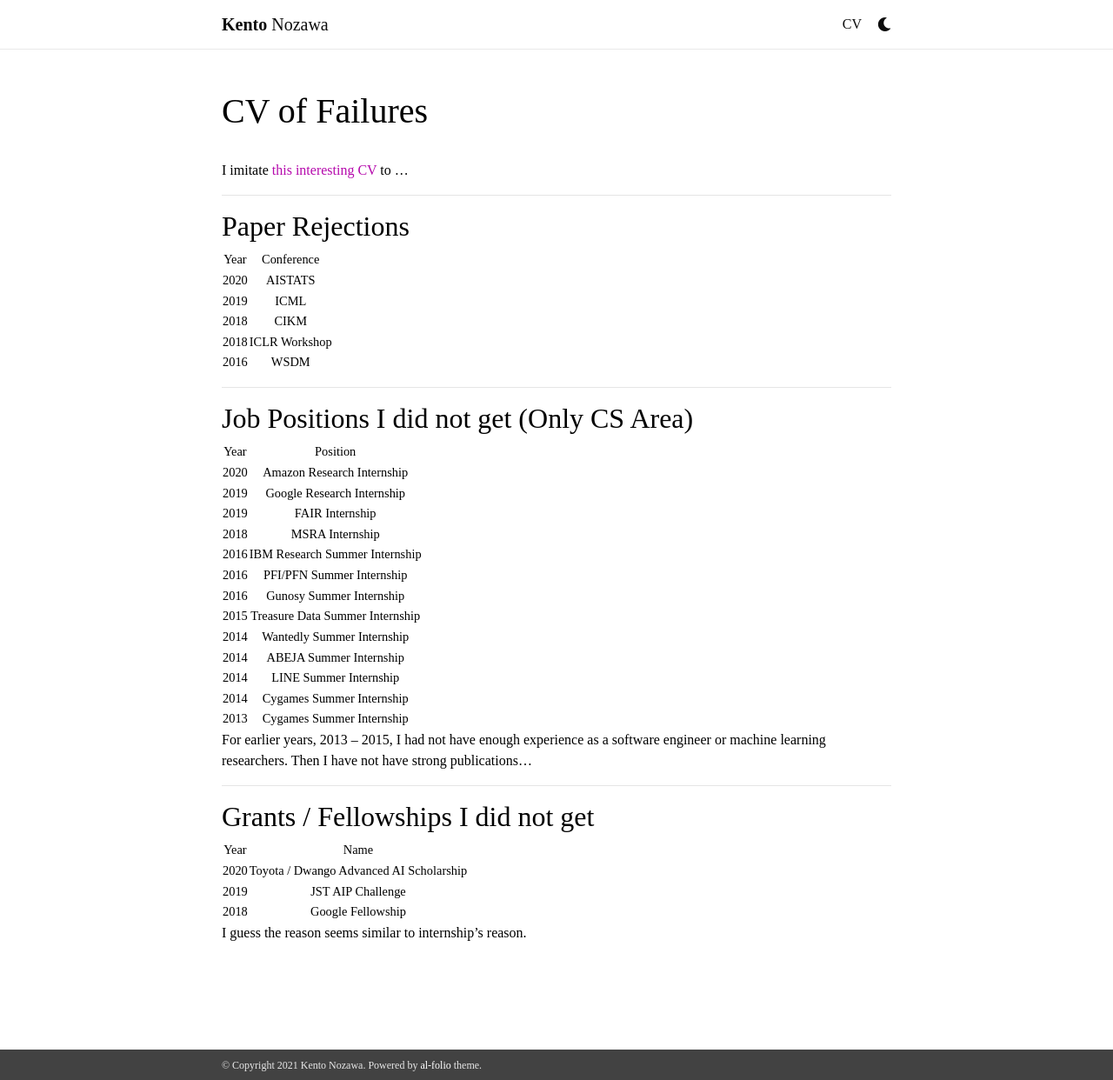
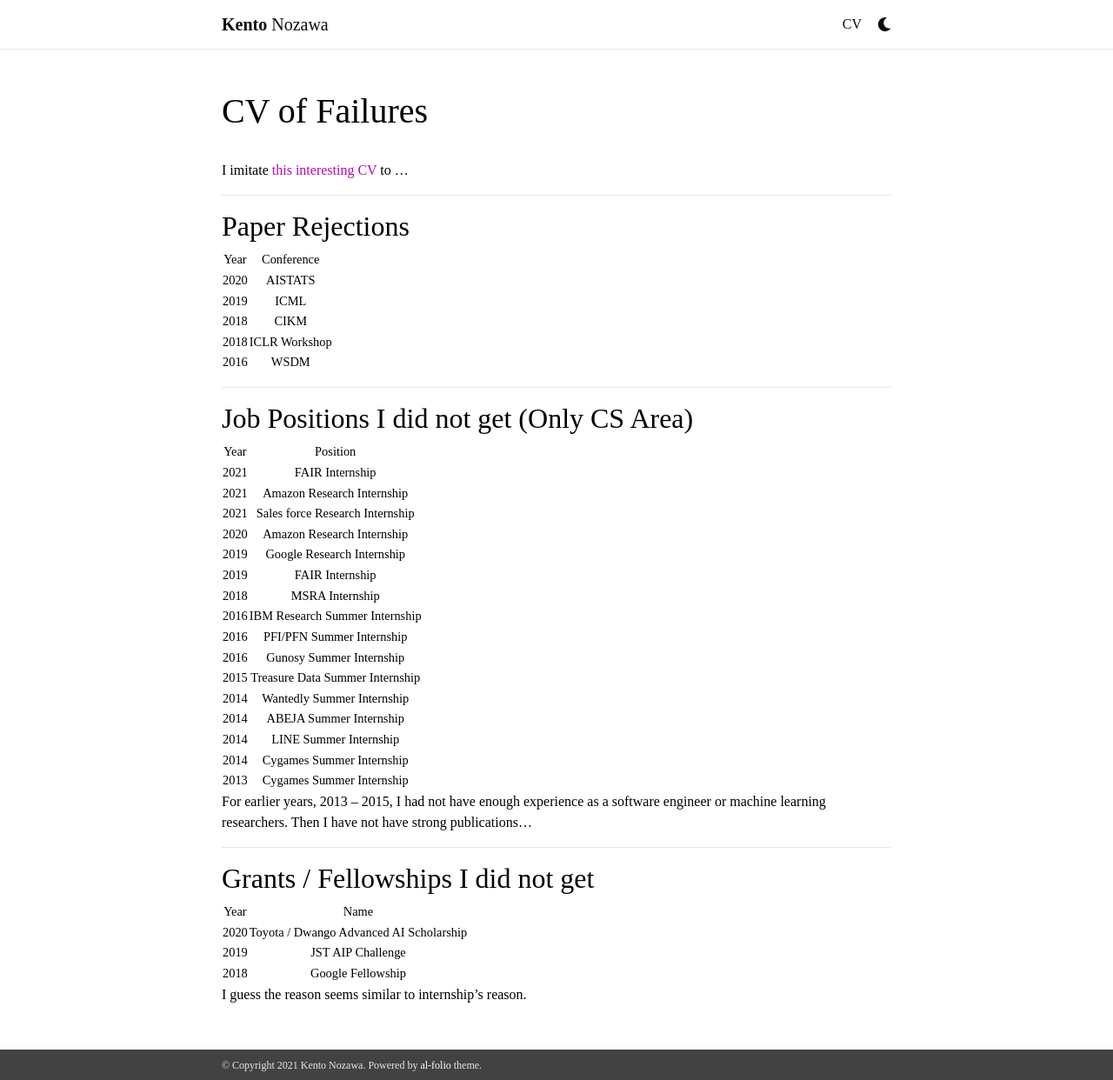
Before and after one commit to nzw0301/nzw0301.github.io, a Jekyll site: the page built from _pages/failures.md, in a window 1280 px wide and 1242 px high. Shown: the whole window at 87% size. Built offline with Jekyll 4.4.1, drawn with Linux system fonts in a browser that asks for light colours; nearby versions of some CDN libraries; some web fonts are replaced; a style sheet for code colours, icons or effects is not loaded.

Commit message:
Revert a few entries and update failures

```diff
--- a/_pages/failures.md
+++ b/_pages/failures.md
@@ -24,6 +24,9 @@
 
 | **Year**  |          **Position**           |
 |:---------:|:-------------------------------:|
+| 2021      |                 FAIR Internship |
+| 2021      |      Amazon Research Internship |
+| 2021      | Sales force Research Internship |
 | 2020      |      Amazon Research Internship |
 | 2019      |      Google Research Internship |
 | 2019      |                 FAIR Internship |
```
Also changed, not shown: _posts/2017-09-30-td_intern.md (renamed from _drafts/2017-09-30-td_intern.md), _posts/2018-03-11-tools.md (renamed from _drafts/2018-03-11-tools.md), _posts/2020-10-06-ToolsForWorkFromHome.md (renamed from _drafts/2020-10-06-ToolsForWorkFromHome.md).
